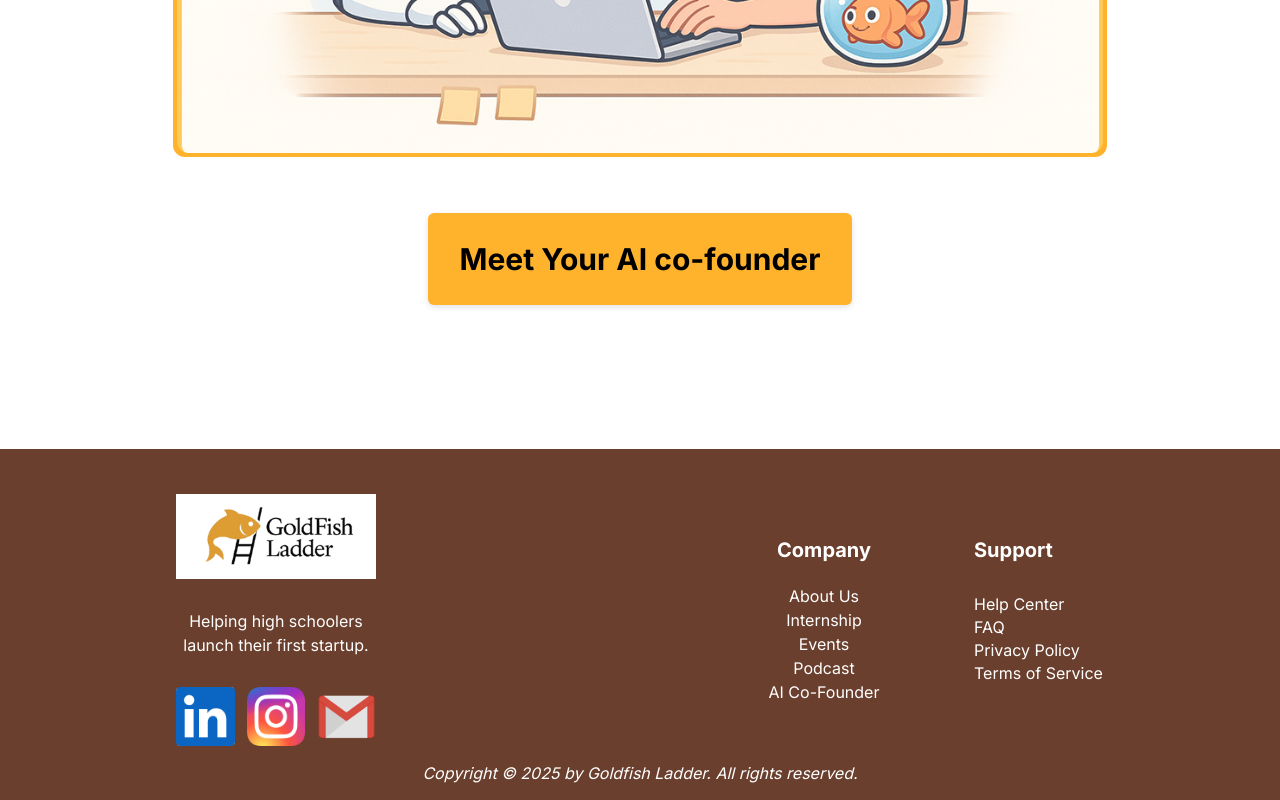
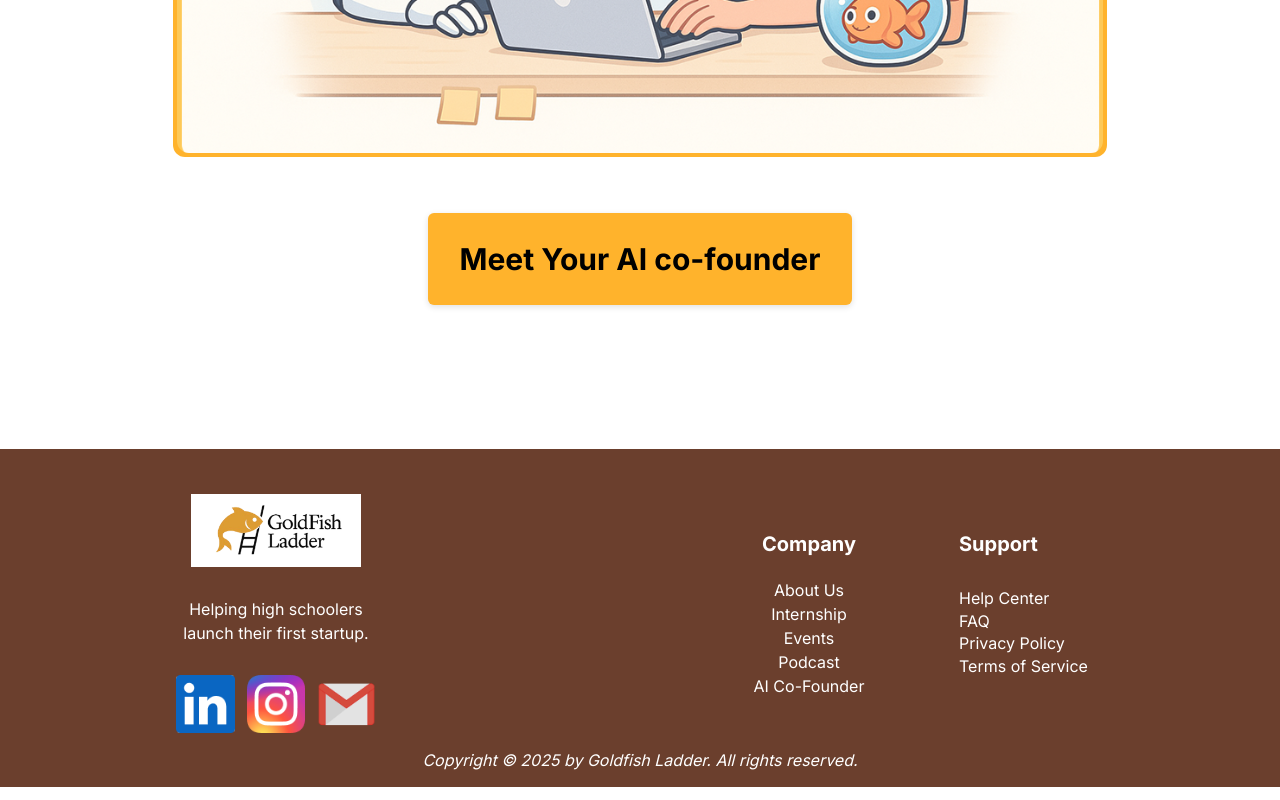
Before and after one commit to Daseinintheworld/goldfish-ladder-website, a Next.js app: page / in a window 1280 px wide. Shown: the part 8374-9174 px from the top of the page. Built offline with nearby package versions, Linux system fonts and the light colour scheme.

Commit message:
footer error fix 2

```diff
--- a/components/Footer.tsx
+++ b/components/Footer.tsx
@@ -7,11 +7,11 @@ import insta from "@/assets/events/vectorInsta.png";
 
 const Footer = () => {
   return (
-    <footer className="bg-[#6B3F2D] h-auto w-full flex flex-col items-center justify-center text-white m-auto pt-[45px] md:px-[10%] sm:px-[10px]">
+    <footer className="bg-[#6B3F2D] h-auto w-full flex flex-col items-center justify-center text-white m-auto pt-[45px] md:px-[10%] sm:px-[10px] overflow-hidden">
 
      <div className="">
      <div className="w-full flex justify-center items-center ">
-        <div className="flex flex-col justify-center items-center min-w-[200px] ">
+        <div className="flex flex-col justify-center items-center min-w-[170px] ">
           {/* Use the Image component */}
           <Image
         src={fishSquare}
@@ -57,7 +57,7 @@ const Footer = () => {
 
       </div>
 
-      <div className="lg:ml-[60%] md:ml-[30%] sm:ml-[20%] ml-[-7%] flex flex-row gap-[10px] md:gap-[50px] sm:gap-[20px] ">
+      <div className="lg:ml-[60%] md:ml-[30%] sm:ml-[20%] ml-[-13%] flex flex-row gap-[10px] md:gap-[50px] sm:gap-[20px] ">
         <div className="flex flex-col justify-center items-center md:w-[200px] sm:w-[130px] w-[130px] ">
           <h2 className="mb-[20px] font-bold md:text-xl sm:text-[15px] text-[12px] ">Company</h2>
           <div className="md:text-[16px] sm:text-[16px] text-[12px] flex flex-col justify-center items-center">
@@ -71,7 +71,7 @@ const Footer = () => {
 
         </div>
 
-        <div className="flex flex-col w-[130px] sm:w-[130px] text-sm">
+        <div className="flex flex-col w-[100px] sm:w-[130px] text-sm">
           <h2 className="mb-[29px] font-bold md:text-xl sm:text-[15px] text-[12px]">Support</h2>
           <div className="md:text-[16px] sm:text-[14px] text-[12px] flex flex-col ">
 
```
